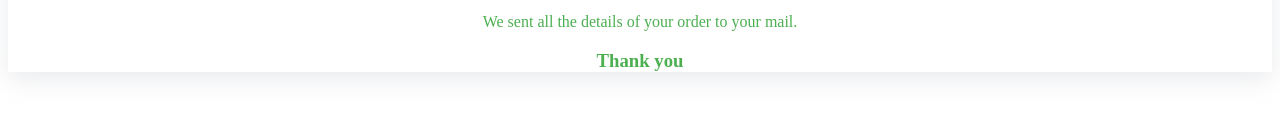
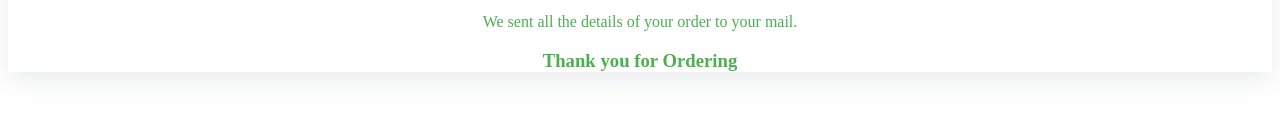
Before and after one commit to Adesh856/E-commerce-furniture-website-Crate-Barrel-clone-, a plain HTML site: page main-brake-9977/project/proceedtopaymentage.html in a window 1280 px wide. Shown: the part 422-538 px from the top of the page. Drawn offline with Linux system fonts and the light colour scheme.

Commit message:
All checking

```diff
--- a/main-brake-9977/project/proceedtopaymentage.html
+++ b/main-brake-9977/project/proceedtopaymentage.html
@@ -33,7 +33,7 @@
         <img src="https://magecomp.com/blog/wp-content/uploads/2017/10/How-to-Send-Order-Confirmation-Email-to-Customers-after-Successful-Payment-in-Magento-2-1024x332.png" alt="">
       <p>Your order no:-565167128</p>
       <p>We sent all the details of your order to your mail. </p>
-      <h3>Thank you</h3>
+      <h3>Thank you for Ordering</h3>
     </div>
 </body>
 </html>
```
